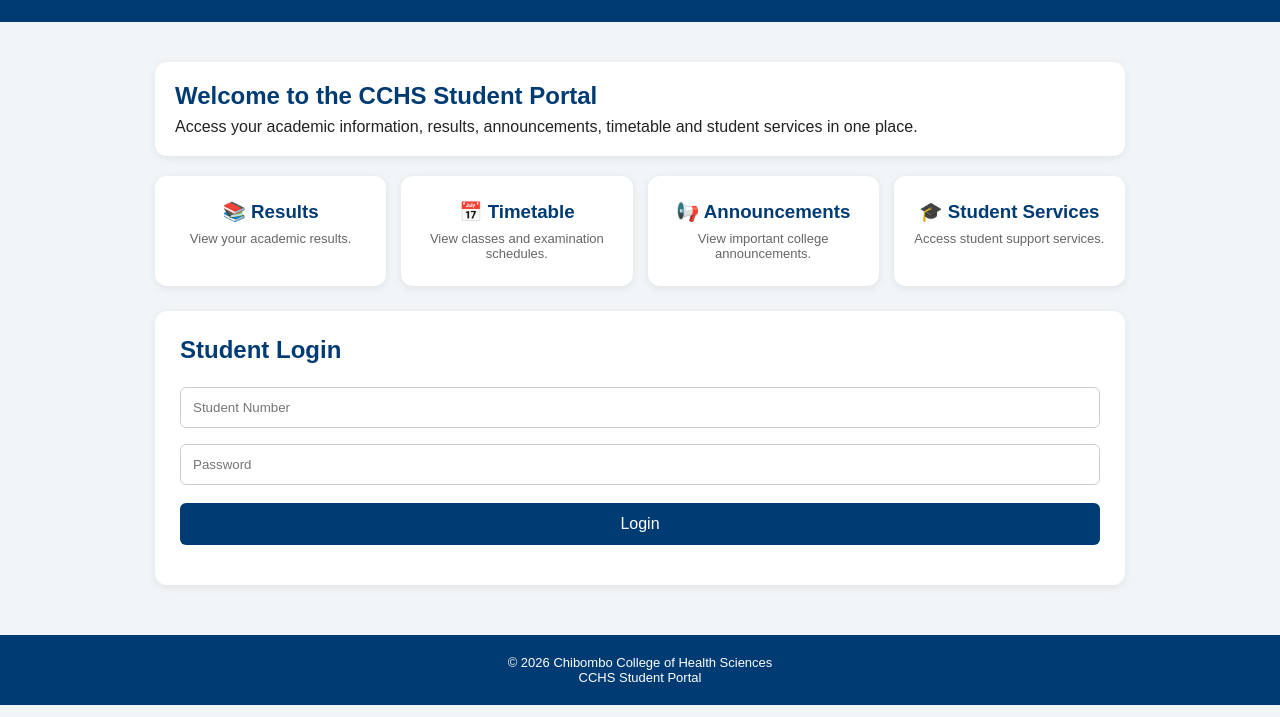
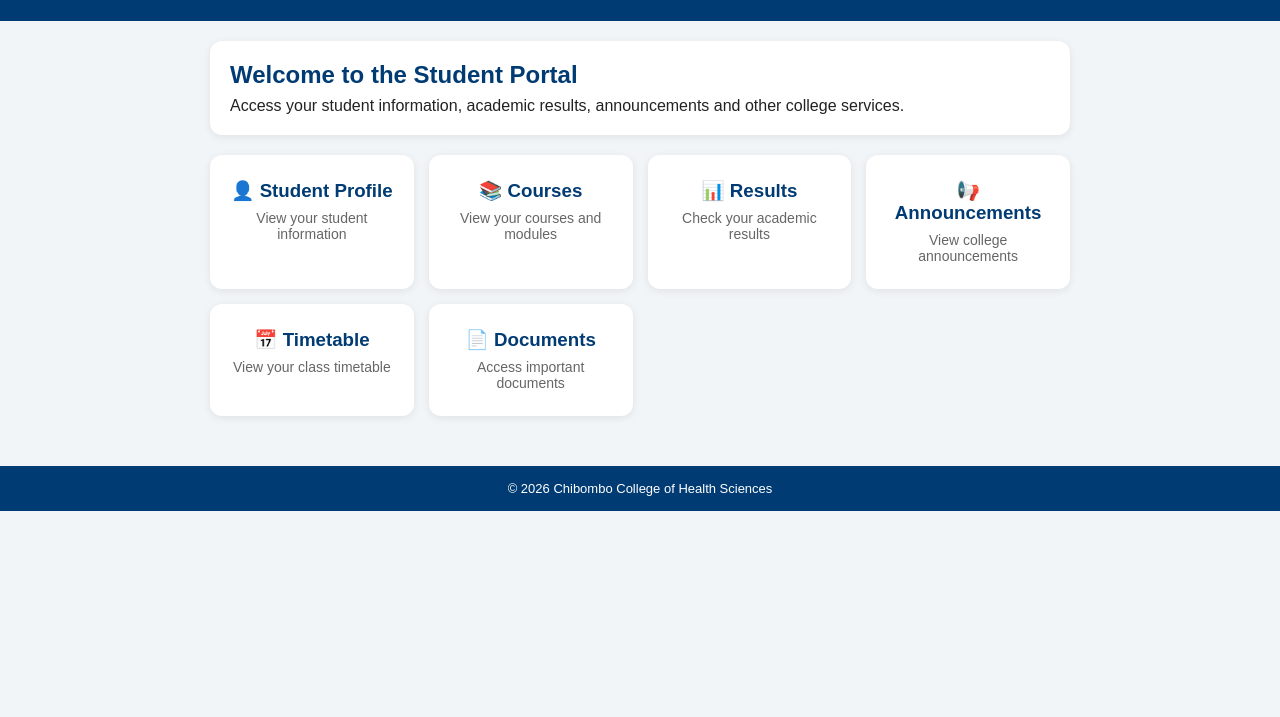
Before and after one commit to cchs202680/cchsstudentportal, a plain HTML site: page index.html in a window 1280 px wide. Shown: the part 83-800 px from the top of the page. Drawn offline with Linux system fonts and the light colour scheme.

Commit message:
Update index.html

```diff
--- a/index.html
+++ b/index.html
@@ -27,18 +27,18 @@
         }
 
         header h1 {
-      font-size: 26px;
+            font-size: 25px;
             margin-bottom: 8px;
         }
 
         header p {
-      font-size: 14px;
+            font-size: 15px;
         }
 
         .container {
-      max-width: 1000px;
-      margin: 25px auto;
-      padding: 15px;
+            max-width: 900px;
+            margin: auto;
+            padding: 20px;
         }
 
         .welcome {
@@ -56,7 +56,7 @@
 
         .cards {
             display: grid;
-      grid-template-columns: repeat(auto-fit, minmax(200px, 1fr));
+            grid-template-columns: repeat(auto-fit, minmax(180px, 1fr));
             gap: 15px;
         }
 
@@ -80,60 +80,17 @@
         }
 
         .card p {
-      font-size: 13px;
+            font-size: 14px;
             color: #666;
         }
 
-    .login {
-      background: white;
-      padding: 25px;
-      margin-top: 25px;
-      border-radius: 12px;
-      box-shadow: 0 2px 8px rgba(0,0,0,0.08);
-    }
-
-    .login h2 {
-      color: #003b73;
-      margin-bottom: 15px;
-    }
-
-    input {
-      width: 100%;
-      padding: 12px;
-      margin: 8px 0;
-      border: 1px solid #ccc;
-      border-radius: 6px;
-    }
-
-    button {
-      width: 100%;
-      padding: 12px;
-      background: #003b73;
-      color: white;
-      border: none;
-      border-radius: 6px;
-      cursor: pointer;
-      font-size: 16px;
-      margin-top: 10px;
-    }
-
-    button:hover {
-      background: #00549f;
-    }
-
         footer {
-      margin-top: 35px;
+            margin-top: 30px;
             background: #003b73;
             color: white;
             text-align: center;
-      padding: 20px;
+            padding: 15px;
             font-size: 13px;
-    }
-
-    .message {
-      margin-top: 15px;
-      text-align: center;
-      font-weight: bold;
         }
     </style>
 </head>
@@ -145,94 +102,55 @@
         <p>CCHS Student Portal</p>
     </header>
 
-  <div class="container">
+    <main class="container">
 
-    <div class="welcome">
-      <h2>Welcome to the CCHS Student Portal</h2>
+        <section class="welcome">
+            <h2>Welcome to the Student Portal</h2>
             <p>
-        Access your academic information, results, announcements,
-        timetable and student services in one place.
+                Access your student information, academic results,
+                announcements and other college services.
             </p>
+        </section>
+
+        <section class="cards">
+
+            <div class="card">
+                <h3>👤 Student Profile</h3>
+                <p>View your student information</p>
             </div>
 
-    <div class="cards">
-
-      <div class="card" onclick="showMessage('Academic Results')">
-        <h3>📚 Results</h3>
-        <p>View your academic results.</p>
+            <div class="card">
+                <h3>📚 Courses</h3>
+                <p>View your courses and modules</p>
             </div>
 
-      <div class="card" onclick="showMessage('Timetable')">
-        <h3>📅 Timetable</h3>
-        <p>View classes and examination schedules.</p>
+            <div class="card">
+                <h3>📊 Results</h3>
+                <p>Check your academic results</p>
             </div>
 
-      <div class="card" onclick="showMessage('Announcements')">
+            <div class="card">
                 <h3>📢 Announcements</h3>
-        <p>View important college announcements.</p>
+                <p>View college announcements</p>
             </div>
 
-      <div class="card" onclick="showMessage('Student Services')">
-        <h3>🎓 Student Services</h3>
-        <p>Access student support services.</p>
+            <div class="card">
+                <h3>📅 Timetable</h3>
+                <p>View your class timetable</p>
             </div>
 
+            <div class="card">
+                <h3>📄 Documents</h3>
+                <p>Access important documents</p>
             </div>
 
-    <div class="login">
-      <h2>Student Login</h2>
+        </section>
 
-      <input
-        type="text"
-        id="studentNumber"
-        placeholder="Student Number"
-      >
-
-      <input
-        type="password"
-        id="password"
-        placeholder="Password"
-      >
-
-      <button onclick="login()">Login</button>
-
-      <div class="message" id="message"></div>
-    </div>
-
-  </div>
+    </main>
 
     <footer>
-    <p>© 2026 Chibombo College of Health Sciences</p>
-    <p>CCHS Student Portal</p>
+        © 2026 Chibombo College of Health Sciences
     </footer>
-
-  <script>
-    function login() {
-      const studentNumber =
-        document.getElementById("studentNumber").value;
-
-      const password =
-        document.getElementById("password").value;
-
-      const message =
-        document.getElementById("message");
-
-      if (studentNumber === "" || password === "") {
-        message.textContent =
-          "Please enter your student number and password.";
-        message.style.color = "red";
-        return;
-      }
-
-      message.textContent =
-        "Login system will be connected to the student database in the next stage.";
-      message.style.color = "green";
-    }
-
-    function showMessage(section) {
-      alert(section + " will be available in the next stage.");
-    }
-  </script>
 
 </body>
 </html>
```
Lines whose indentation alone changed are shown as unchanged.
